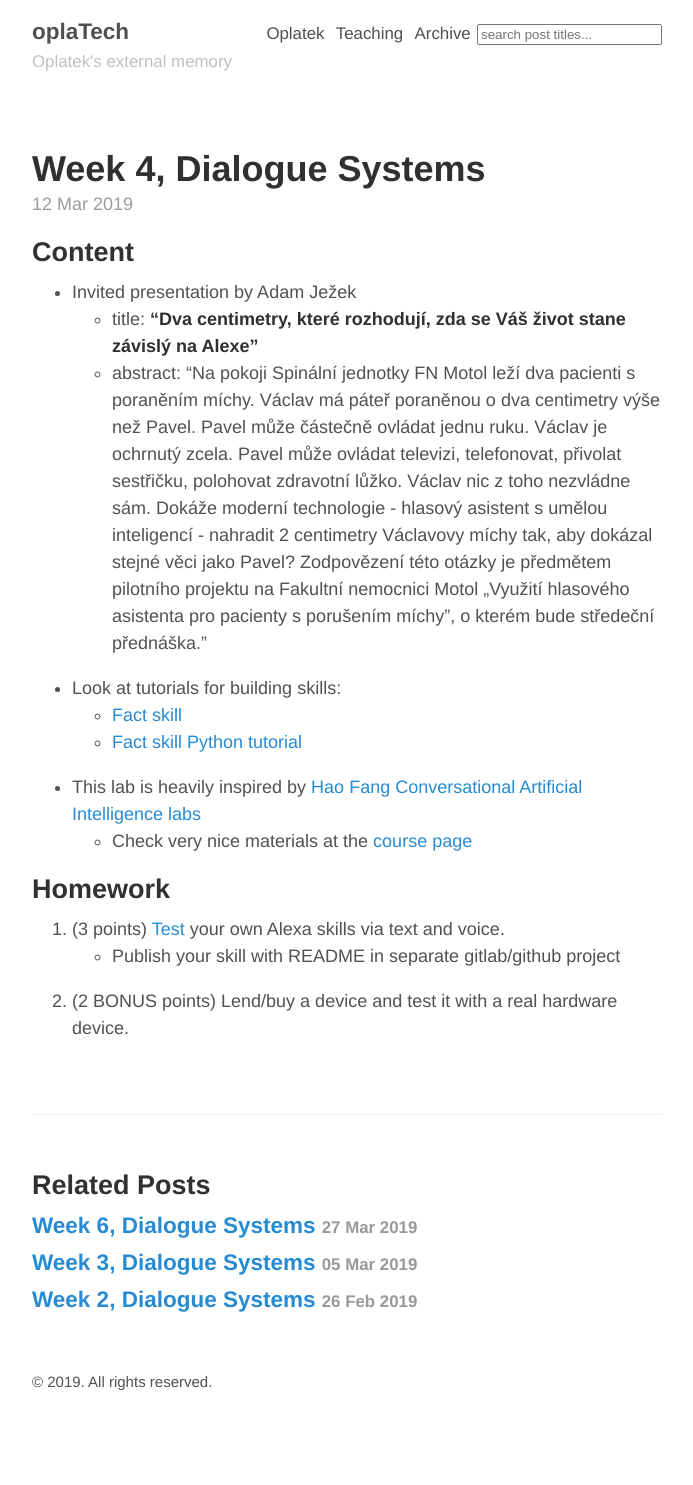
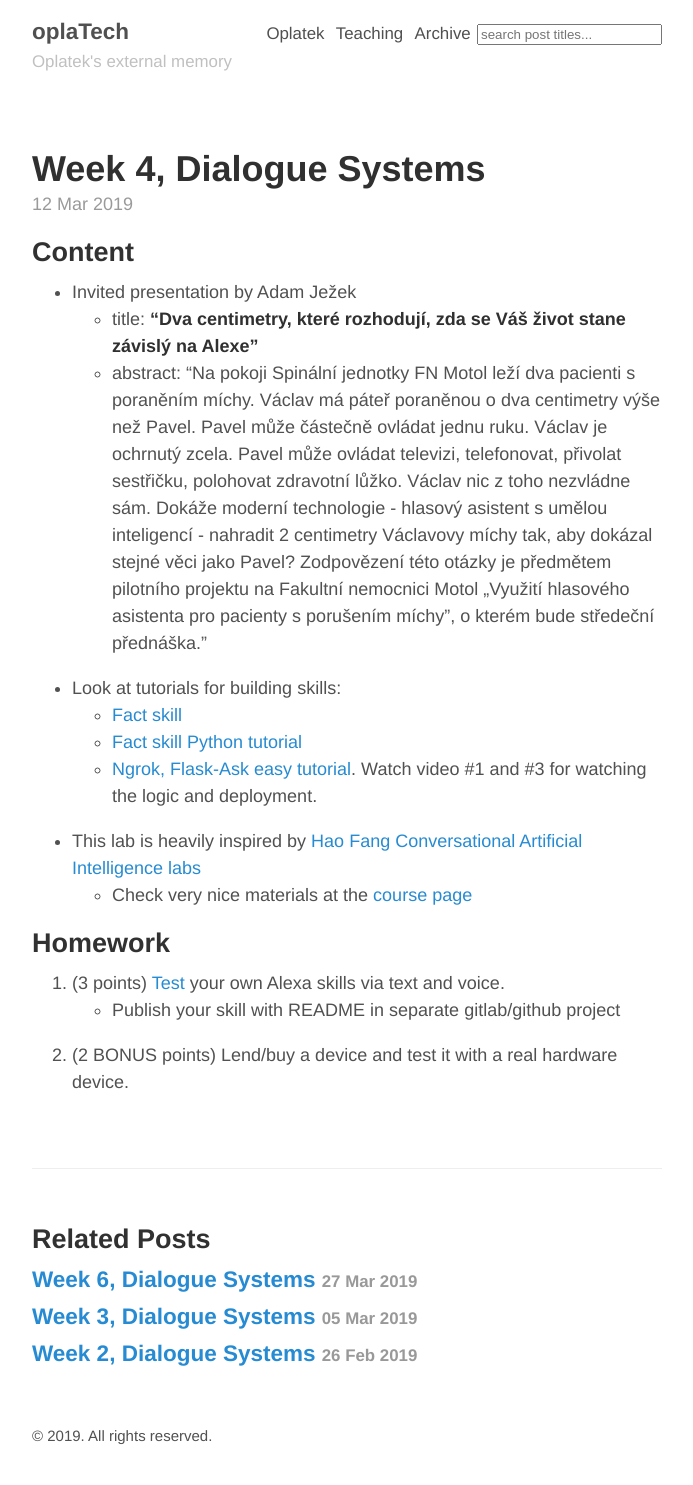
Before and after one commit to oplatek/oplatek.github.io, a Jekyll site: the page built from _posts/2019-03-12-ds-lab-4.md, in a window 1280 px wide. Shown: the whole page, without its empty margins (293-986 px from the left). Built offline with Jekyll 4.4.1, drawn with Linux system fonts in a browser that asks for light colours; before the commit the page ends 1431 px from its top, so only the background shows below that.

Commit message:
dialogue systems

```diff
--- a/_posts/2019-03-12-ds-lab-4.md
+++ b/_posts/2019-03-12-ds-lab-4.md
@@ -14,6 +14,7 @@ tags: Mff, School, Labs, DS, dialogue systems
 - Look at tutorials for building skills:
     - [Fact skill](https://developer.amazon.com/alexa-skills-kit/tutorials/fact-skill-1)
     - [Fact skill Python tutorial](https://github.com/alexa/skill-sample-python-fact)
+    - [Ngrok, Flask-Ask easy tutorial](https://pythonprogramming.net/intro-alexa-skill-flask-ask-python-tutorial/). Watch video #1 and #3 for watching the logic and deployment.
 - This lab is heavily inspired by [Hao Fang Conversational Artificial Intelligence labs](https://hao-fang.github.io/ee596_spr2018/slides/lab_1-walkthrough.pdf)
     - Check very nice materials at the [course page](https://hao-fang.github.io/ee596_spr2018/)
 
```
